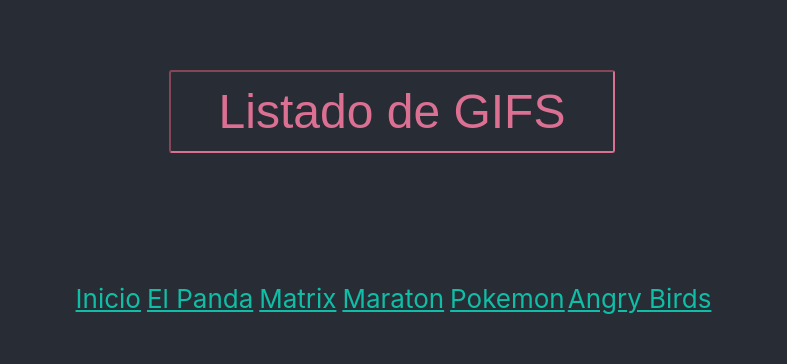
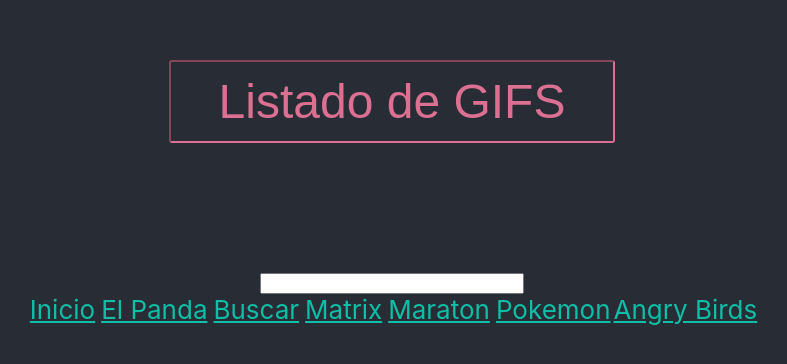
Before and after one commit to FBerman96/tp2_faour, a React (Create React App) app: page / in a window 1280 px wide. Shown: the part 208-572 px from the top of the page, without its empty margins (248-1035 px from the left). Built offline with nearby package versions, Linux system fonts and the light colour scheme.

Commit message:
gif Search

```diff
--- a/src/App.css
+++ b/src/App.css
@@ -49,3 +49,8 @@
 .e{
   margin:3px;
 }
+
+input{
+  width: 20%;
+  text-decoration: darkolivegreen;
+}
--- a/src/App.js
+++ b/src/App.js
@@ -1,11 +1,10 @@
-import React from 'react';
+import React, {useState} from 'react';
 import './App.css';
 import GiffyList from './gifComponents/GiffyList';
 import {Link, Route } from "wouter"
 import styled from 'styled-components'
 
-function App() {
-  const TitleTP = styled.button`background: transparent;
+const TitleTP = styled.button`background: transparent;
   border-radius: 3px;
   border-width: 3px;
   border: 2px solid palevioletred;
@@ -15,6 +14,10 @@
   border-style: inset;
   `
 
+function App() {
+
+const [searchGif, uptSearch ] = useState(null);
+
   return (
 
     <div className="App">
@@ -23,14 +26,19 @@
       <div className="Titulo">
         <TitleTP>Listado de GIFS</TitleTP>
       </div>
+      <input type="text" value={searchGif} onChange={(e) => uptSearch(e.target.value)}/>
+
       <nav>
+
         <Link to='/' className="a">Inicio</Link>
         <Link to='/Gifs/Angry Panda' className="b">El Panda</Link>
+        <Link to={`/Gifs/${searchGif}`} className="b">Buscar</Link>
         <Link to='/Gifs/Matrix' className="c">Matrix</Link>
         <Link to='/Gifs/Maraton' className="d">Maraton</Link>
         <Link to='/Gifs/Pokemon S' className="e">Pokemon</Link>
         <Link to='/Gifs/Angry Birds' className="f">Angry Birds</Link>
         <Route path="/Gifs/:keyword" component={GiffyList} />
+
       </nav>
       </section>
     </div>
--- a/src/gifComponents/Gifs.js
+++ b/src/gifComponents/Gifs.js
@@ -1,6 +1,5 @@
 import React from 'react'
 import './Gifs.css'
-//como llamo al ID de los gifs?
 
 
 export default function Gifs ({title, url, sGifs}){
```
